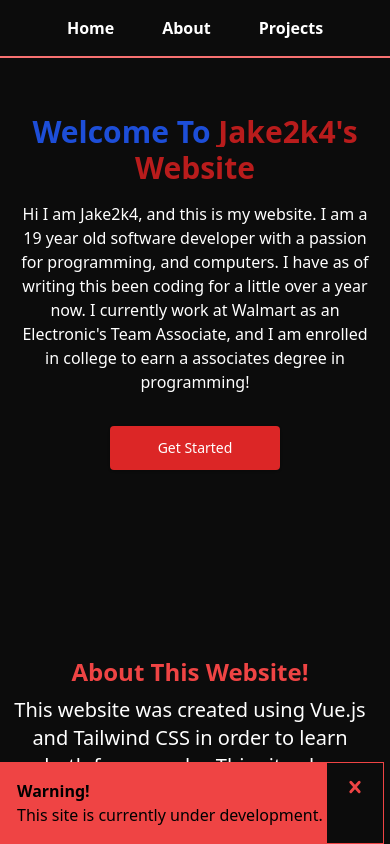
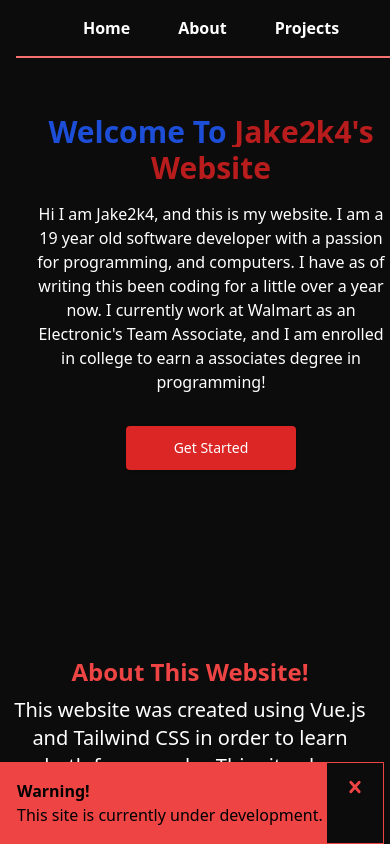
Before and after one commit to jakeyboi1/Jake2k4s-Website, a Vue app: page / in a window 390 px wide. Built offline with nearby package versions, Linux system fonts and the light colour scheme.

Commit message:
missedMobileResFix

```diff
--- a/src/pages/homePage.vue
+++ b/src/pages/homePage.vue
@@ -5,7 +5,7 @@ const warningVisible = ref(true)
 </script>
 
 <template>
-    <div class="container">
+    <div class="px-4">
         <navbar></navbar>
         <!--Main Content-->
         <div class="px-4 py-14 items-center w-screen">
--- a/src/pages/projectsPage.vue
+++ b/src/pages/projectsPage.vue
@@ -9,7 +9,7 @@ function openLink(link) {
 
 <template>
     <navbar></navbar>
-    <div class="w-screen text-white">
+    <div class="w-screen text-white px-4">
         <div>
             <div class="pageTitle bg-base-200 text-center my-10">
                 <h1 class="text-5xl font-bold">Projects</h1>
```
